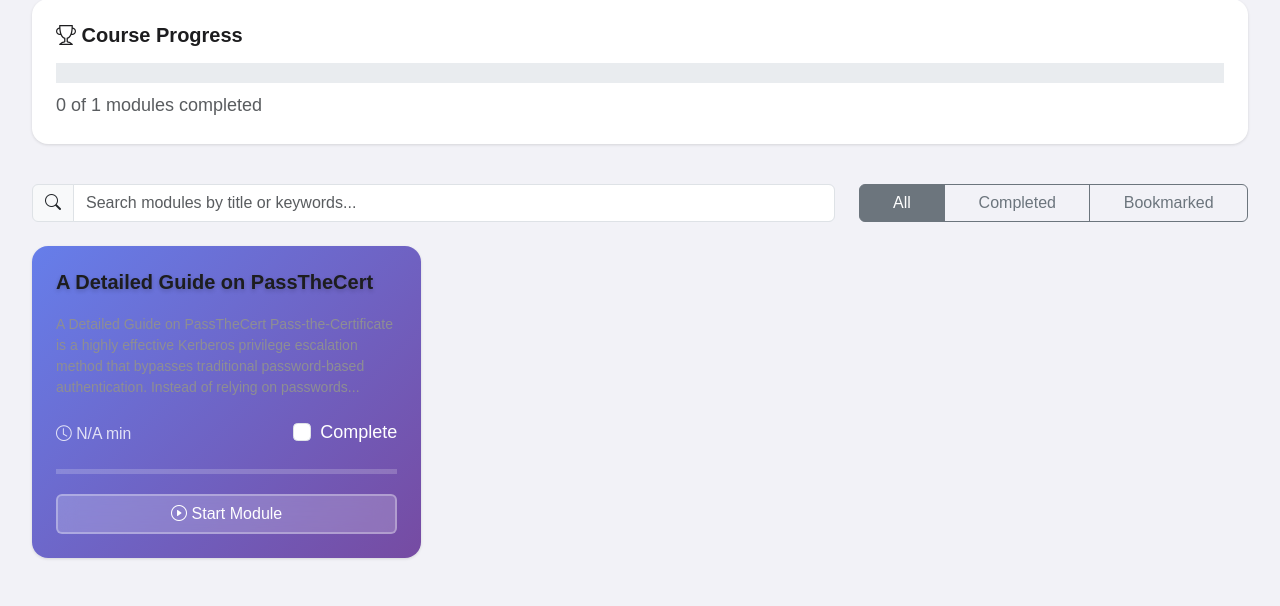
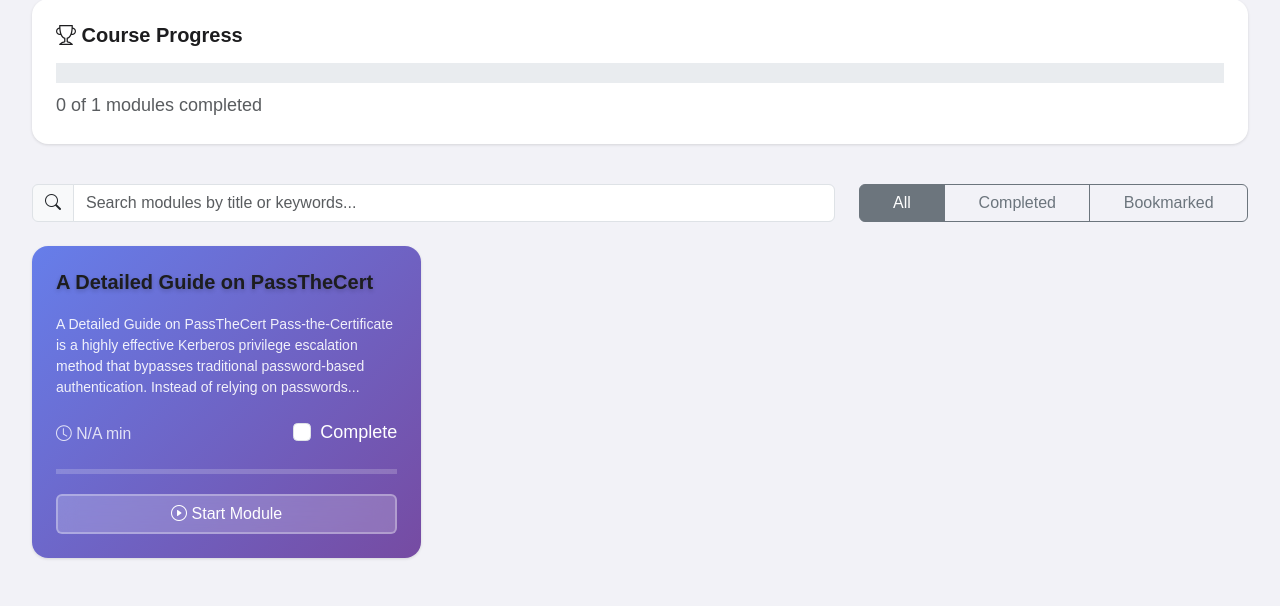
Before and after one commit to julisunkan/Learn, a Flask app: page / in a window 1280 px wide. Shown: the part 238-844 px from the top of the page. Run offline with Flask 3, Linux system fonts and the light colour scheme; data that the repository does not hold is empty; parts of the project's set-up code (start-up, migrations or seed data) failed here and were passed over; some libraries are stand-ins or nearby versions.

Commit message:
Assistant checkpoint: Improved module description text visibility
Assistant generated file changes:
- static/css/style.css: Make module description text lighter for better visibility, Adjust description color for the 6th module card variant

---

User prompt:

The module description color on the /index page is not clearly visible, make it lighter

Replit-Commit-Author: Assistant
Replit-Commit-Session-Id: b4a764fb-048f-452a-9dd8-68faf31de3a2

```diff
--- a/static/css/style.css
+++ b/static/css/style.css
@@ -195,8 +195,8 @@ body {
 .module-card .card-text {
   opacity: 1;
   line-height: 1.5;
-  color: var(--text-secondary) !important;
-  font-weight: 500;
+  color: rgba(255, 255, 255, 0.9) !important;
+  font-weight: 400;
 }
 
 .module-card .btn-primary {
@@ -219,7 +219,11 @@ body {
 }
 
 .module-card:nth-child(6n) .text-muted {
-  color: rgba(51, 51, 51, 0.7) !important;
+  color: rgba(51, 51, 51, 0.8) !important;
+}
+
+.module-card:nth-child(6n) .card-text {
+  color: rgba(51, 51, 51, 0.8) !important;
 }
 
 /* Progress bar enhancements */
```
